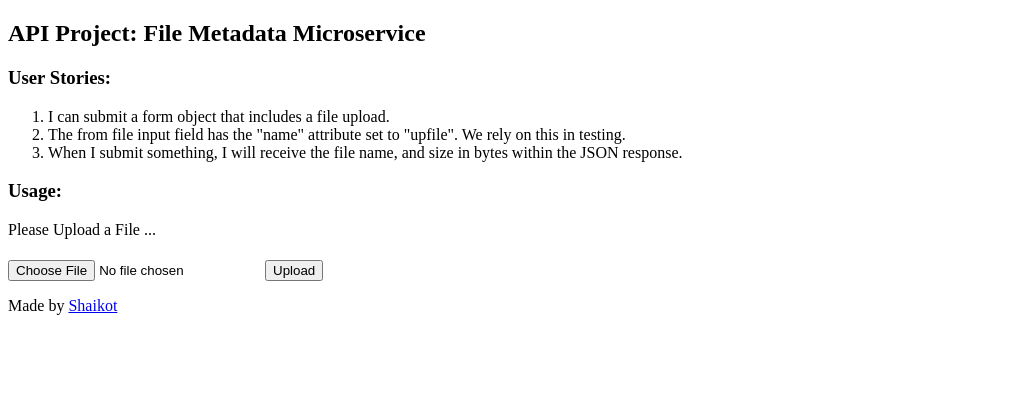
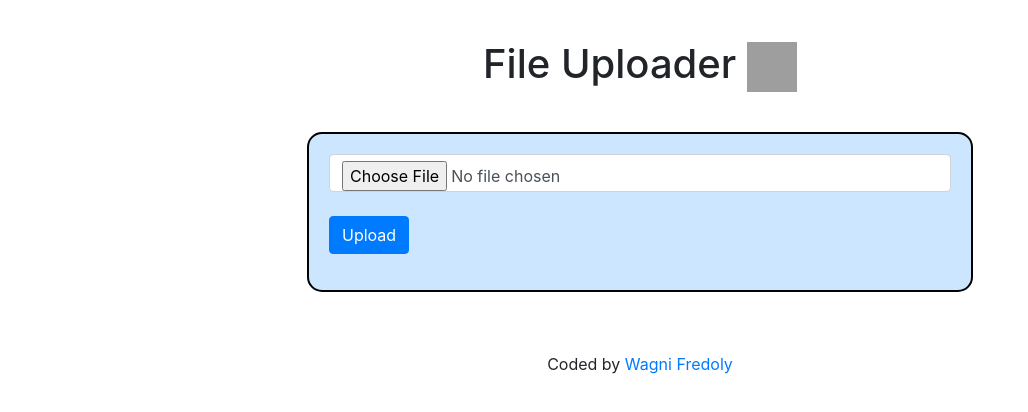
Before and after one commit to x1n-Q/fcc-file-metadata-microservice, a website: page views/index.html in a window 1280 px wide. Shown: the whole page, without its empty margins (0-1028 px from the left). Drawn offline with nearby package versions, Linux system fonts and the light colour scheme; grey boxes are pictures that could not be loaded.

Commit message:
Replace file metadata app with Walf version

```diff
--- /dev/null
+++ b/public/style.css
@@ -0,0 +1,54 @@
+/****** Main Styling ******/
+
+body {
+  font-family: "Roboto", sans-serif;
+  font-size: 16px;
+  color: #222;
+  background-color: #ECF0F1;
+  text-align: center;
+}
+
+h1 {
+  text-align: center;
+}
+
+.container {
+  padding: 0;
+  margin-top: 40px;
+}
+
+.footer {
+  margin-top: 60px;
+  text-align: center;
+}
+
+ol {
+  list-style-position: inside;
+}
+ul {
+  list-style-type: none;
+}
+
+a {
+  color: #2574A9;
+}
+
+input {
+  display: block;
+  position: relative;
+  margin: 10px auto;
+}
+input#button {
+  width: 230px;
+}
+.view {
+  position: relative;
+  margin: auto;
+  margin-top: 40px;
+  border: 2px solid black;
+  border-radius: 15px;
+  background-color: #cce6ff;
+  padding: 20px;
+  width: 60%;
+  min-width: 400px;
+}
--- a/views/index.html
+++ b/views/index.html
@@ -1,43 +1,67 @@
 <!DOCTYPE html>
 
 <html>
+  <head>
+    <title>Wagni | File Metadata</title>
+    <link
+      rel="shortcut icon"
+      href="https://avatars3.githubusercontent.com/u/61193321?s=460&u=7389af39e9b0236cb9ee8cdba6508afa90dcb9ff&v=4"
+      type="image/x-icon"
+    />
+    <link
+      href="https://fonts.googleapis.com/css?family=Roboto"
+      rel="stylesheet"
+      type="text/css"
+    />
+    <link href="/public/style.css" rel="stylesheet" type="text/css" />
 
-<head>
-  <title>File Metadata</title>
-  <link rel="shortcut icon"
-    href="https://cdn.hyperdev.com/us-east-1%3A52a203ff-088b-420f-81be-45bf559d01b1%2Ffavicon.ico"
-    type="image/x-icon" />
-  <link href="https://fonts.googleapis.com/css?family=Roboto" rel="stylesheet" type="text/css">
-  <link href="/public/style.css" rel="stylesheet" type="text/css">
+    <link
+      rel="stylesheet"
+      href="https://maxcdn.bootstrapcdn.com/bootstrap/4.5.0/css/bootstrap.min.css"
+    />
+
+    <script src="https://ajax.googleapis.com/ajax/libs/jquery/3.5.1/jquery.min.js"></script>
+    <script src="https://cdnjs.cloudflare.com/ajax/libs/popper.js/1.16.0/umd/popper.min.js"></script>
+    <script src="https://maxcdn.bootstrapcdn.com/bootstrap/4.5.0/js/bootstrap.min.js"></script>
   </head>
 
   <body>
-
     <div class="container">
-    <h2>API Project: File Metadata Microservice</h2>
-    <h3>User Stories:</h3>
-    <ol>
-      <li>I can submit a form object that includes a file upload.</li>
-      <li>The from file input field has the "name" attribute set to "upfile". We rely on this in testing.</li>
-      <li>When I submit something, I will receive the file name, and size in bytes within the JSON response.</li>
-    </ol>
-
-    <h3>Usage:</h3>
-    <p>
-      Please Upload a File ...
-    </p>
+      <h1>
+        File Uploader
+        <img
+          src="https://image.flaticon.com/icons/svg/892/892311.svg"
+          width="50"
+          height="50"
+          alt="upload"
+        />
+      </h1>
       <div class="view">
-      <h4 id="output"></h4>
-      <form enctype="multipart/form-data" method="POST" action="/api/fileanalyse">
-        <input id="inputfield" type="file" name="upfile">
-        <input id="button" type="submit" value="Upload">
+        <form
+          enctype="multipart/form-data"
+          method="POST"
+          action="/api/fileanalyse"
+        >
+          <div class="form-group">
+            <input
+              id="inputfield"
+              type="file"
+              name="upfile"
+              class="form-control"
+            />
+            <br />
+            <button id="button" type="submit" class="btn btn-primary">
+              Upload
+            </button>
+          </div>
         </form>
       </div>
     </div>
-  <footer>
-    <p>Made by <a href="https://github.com/Shaikot007" target="_blank" rel="noopener noreferrer">Shaikot</a></p>
-  </footer>
-
+    <div class="footer">
+      <p>
+        Coded by
+        <a href="https://github.com/Walf-dev">Wagni Fredoly</a>
+      </p>
+    </div>
   </body>
-
 </html>
```
Also changed, not shown: package.json (+20 -11 lines), server.js (+29 -44 lines), 1 other file. Lines whose indentation alone changed are shown as unchanged.
